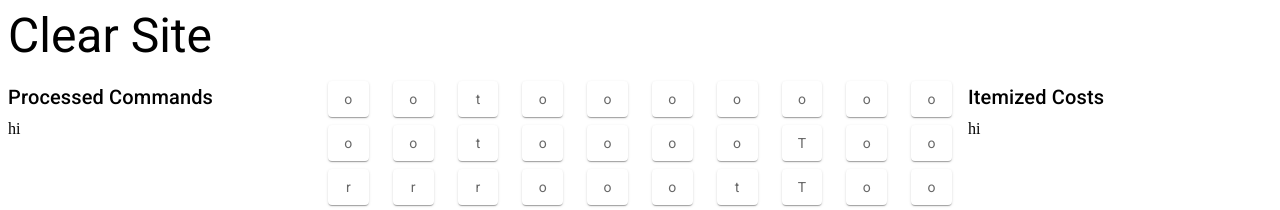
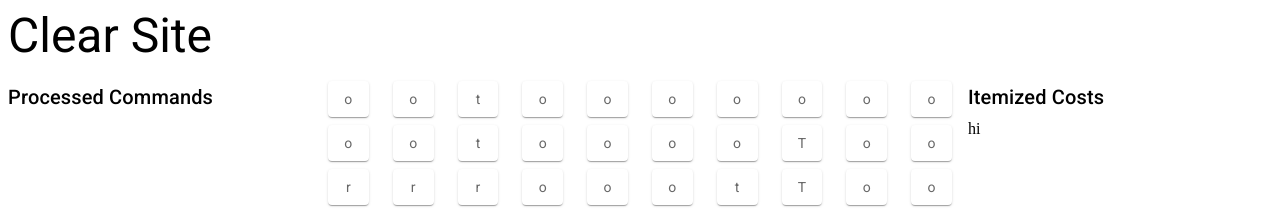
Before and after one commit to andrebuchanan/site-clearing-simulator-ashsingh, a React (Create React App) app: page / in a window 1280 px wide. Shown: the top 210 px of the page. Built offline with nearby package versions, Linux system fonts and the light colour scheme; the HTML template or start-up script is replaced by a standard one.

Commit message:
feat(Context): Application Context and eslint fix to allow Arrow Functions.

```diff
--- a/src/App.tsx
+++ b/src/App.tsx
@@ -7,6 +7,8 @@ import React from 'react'
 import Box from '@mui/material/Box'
 import Grid from '@mui/material/Grid'
 import Typography from '@mui/material/Typography'
+
+import { AppContextProvider } from './Context'
 
 import { ItemizedCosts, ProcessedCommands, SiteMap } from './Components'
 
@@ -18,8 +20,9 @@ const data = [
   ['r', 'r', 'r', 'r', 'r', 't', 'o', 'o', 'o', 'o']
 ]
 
-function App() {
+const App = () => {
   return (
+    <AppContextProvider>
       <div className="App">
         <Box sx={{ flexGrow: 1 }}>
           <Typography variant="h3" component="div" gutterBottom>
@@ -38,6 +41,7 @@ function App() {
           </Grid>
         </Box>
       </div>
+    </AppContextProvider>
   )
 }
 
--- a/src/Components/ItemizedCosts/ItemizedCosts.tsx
+++ b/src/Components/ItemizedCosts/ItemizedCosts.tsx
@@ -1,7 +1,7 @@
 import React from 'react'
 import Typography from '@mui/material/Typography'
 
-export function ItemizedCosts() {
+export const ItemizedCosts = () => {
   return (
     <>
       <Typography variant="h6" component="div" gutterBottom>
--- a/src/Components/ProcessedCommands/ProcessedCommands.tsx
+++ b/src/Components/ProcessedCommands/ProcessedCommands.tsx
@@ -1,13 +1,27 @@
-import React from 'react'
+import React, { useContext } from 'react'
+import uniqid from 'uniqid'
+
+import List from '@mui/material/List'
+import ListItem from '@mui/material/ListItem'
+import ListItemText from '@mui/material/ListItemText'
 import Typography from '@mui/material/Typography'
 
-export function ProcessedCommands() {
+import { AppContext } from '../../Context'
+
+export const ProcessedCommands = () => {
+  const { loggedCommands } = useContext(AppContext)
   return (
     <>
       <Typography variant="h6" component="div" gutterBottom>
         Processed Commands
       </Typography>
-      <div>hi</div>
+      <List>
+        {loggedCommands.map((command) => (
+          <ListItem key={uniqid()} disablePadding>
+            <ListItemText primary={command} />
+          </ListItem>
+        ))}
+      </List>
     </>
   )
 }
--- a/src/Components/SiteMap/SiteMap.tsx
+++ b/src/Components/SiteMap/SiteMap.tsx
@@ -45,7 +45,7 @@ export type SiteMapProps = {
   data: string[][]
 }
 
-export function SiteMap({ data }: SiteMapProps) {
+export const SiteMap = ({ data }: SiteMapProps) => {
   const [begin, setBegin] = React.useState(true)
   const [active, setActive] = React.useState({ row: -1, column: 0 })
   const [direction, setDirection] = React.useState(Direction.Right)
--- /dev/null
+++ b/src/Context/app-context.tsx
@@ -0,0 +1,29 @@
+import React, { ReactNode, useMemo, useState } from 'react'
+
+interface AppContextInterface {
+  loggedCommands: string[]
+  logCommands?: (command: string) => void
+}
+
+export const AppContext = React.createContext<AppContextInterface>({
+  loggedCommands: []
+})
+
+export const AppContextProvider = ({ children }: { children: ReactNode }) => {
+  const [commands, setCommands] = useState<string[]>([])
+
+  const logCommandHandler = (command: string) => {
+    setCommands((prevState) => [...prevState, command])
+  }
+
+  const contextValue = useMemo(
+    () => ({ loggedCommands: commands, logCommands: logCommandHandler }),
+    []
+  )
+
+  return (
+    <AppContext.Provider value={contextValue}>{children}</AppContext.Provider>
+  )
+}
+
+export default AppContextProvider
--- /dev/null
+++ b/src/Context/index.ts
@@ -0,0 +1 @@
+export * from './app-context'
```
Also changed, not shown: 1 other file (tests, documents, lock files or other folders). Lines whose indentation alone changed are shown as unchanged.
